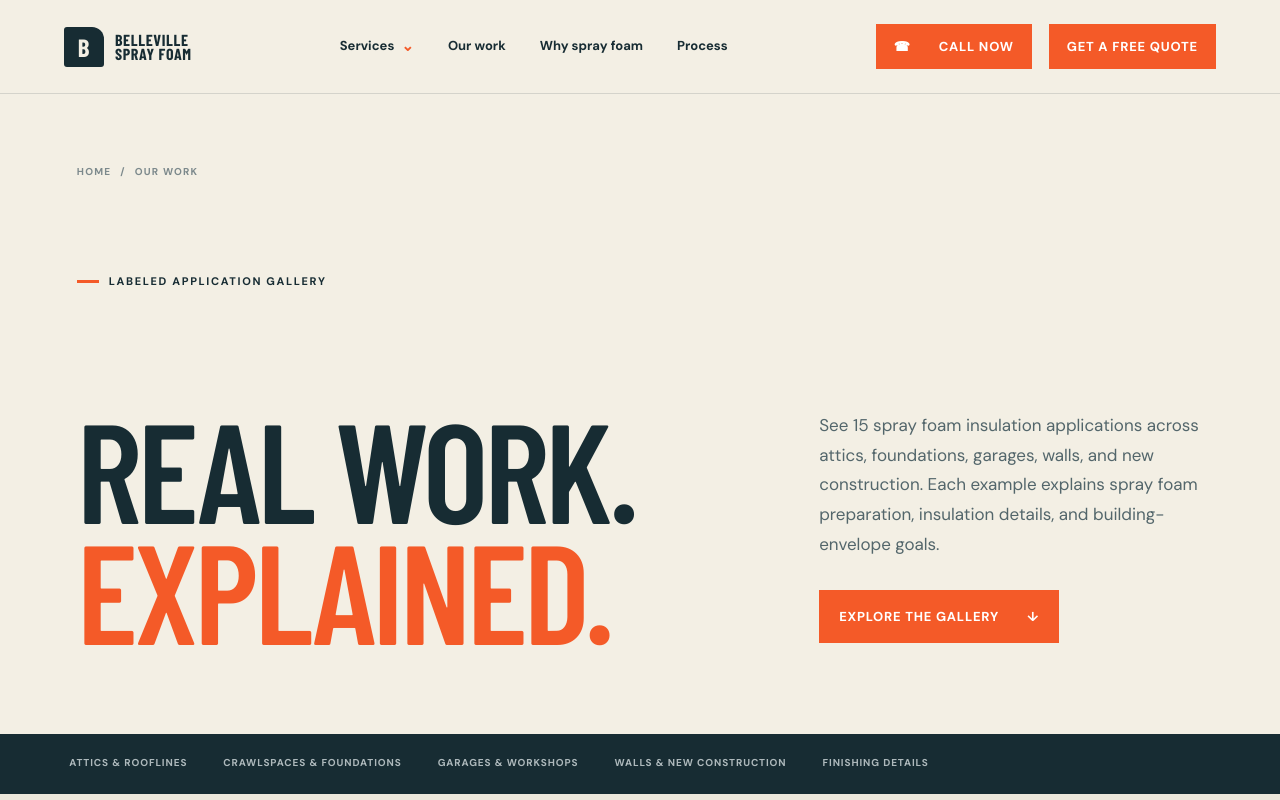
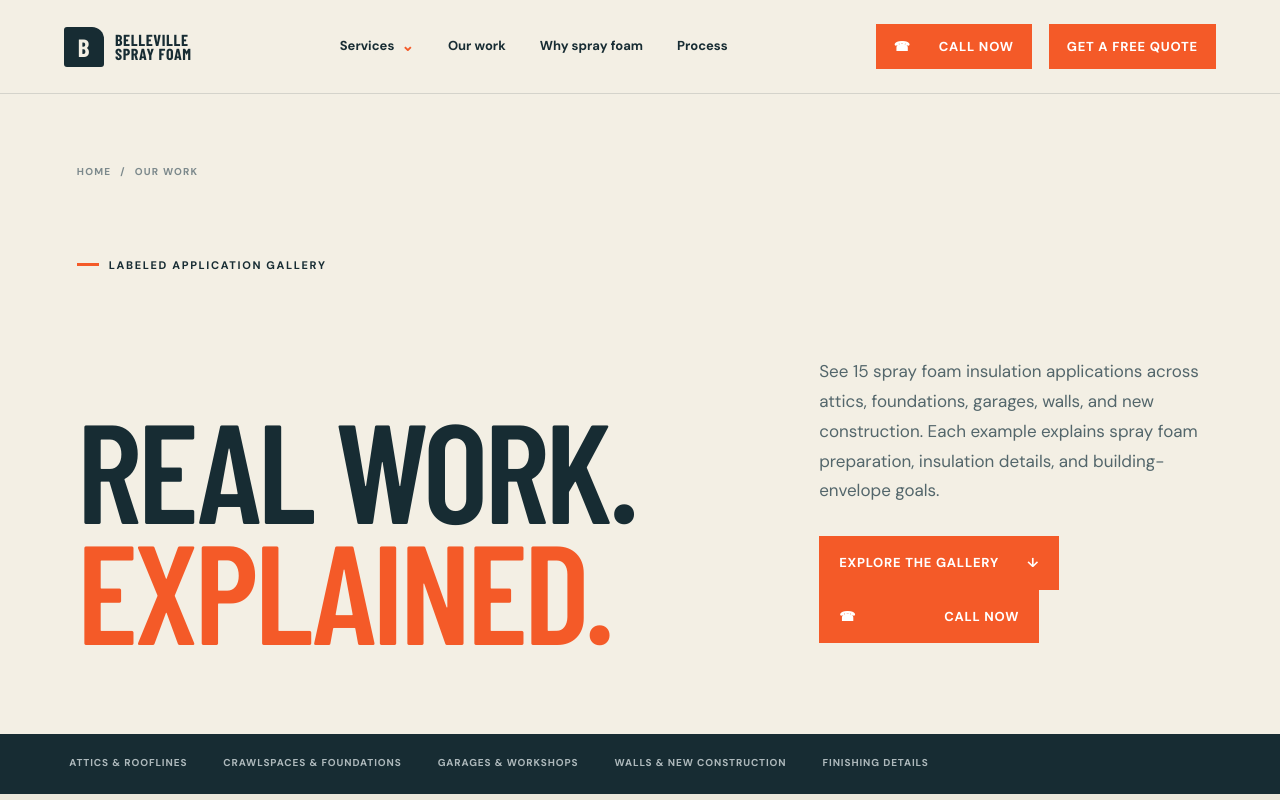
Before and after one commit to dallastiffin/belleville-spray-foam, a Next.js app: page /projects in a window 1280 px wide. Shown: the top 800 px of the page. Built offline with nearby package versions, Linux system fonts and the light colour scheme.

Commit message:
Feature prominent call buttons sitewide

```diff
--- a/app/projects/page.tsx
+++ b/app/projects/page.tsx
@@ -20,7 +20,10 @@ export default function ProjectsPage() {
         <h1>Real work.<br /><em>Explained.</em></h1>
         <div className="projects-hero-copy">
           <p>See {count} spray foam insulation applications across attics, foundations, garages, walls, and new construction. Each example explains spray foam preparation, insulation details, and building-envelope goals.</p>
-          <a className="button" href="#attics-rooflines">Explore the gallery <span>↓</span></a>
+          <div className="cta-actions">
+            <a className="button" href="#attics-rooflines">Explore the gallery <span>↓</span></a>
+            <a className="button button-secondary" href="tel:+16139127508"><span aria-hidden="true">☎</span> Call Now</a>
+          </div>
         </div>
       </section>
 
@@ -67,7 +70,10 @@ export default function ProjectsPage() {
         <p className="eyebrow"><span /> Your space is different</p>
         <h2>Let’s plan the right spray foam insulation.</h2>
         <p>Share what you are insulating and we’ll explain the preparation, spray foam type, insulation depth, and next steps that fit your building.</p>
-        <a className="button" href="/#quote">Request a free estimate <span>↗</span></a>
+        <div className="cta-actions">
+          <a className="button" href="/#quote">Request a free estimate <span>↗</span></a>
+          <a className="button button-call-light" href="tel:+16139127508"><span aria-hidden="true">☎</span> Call (613) 912-7508</a>
+        </div>
       </section>
       <SiteFooter />
     </main>
```
